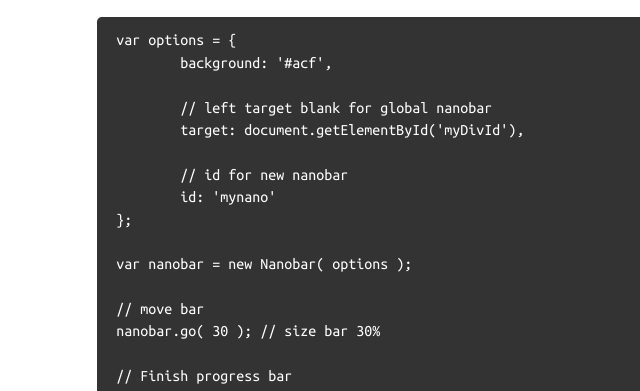
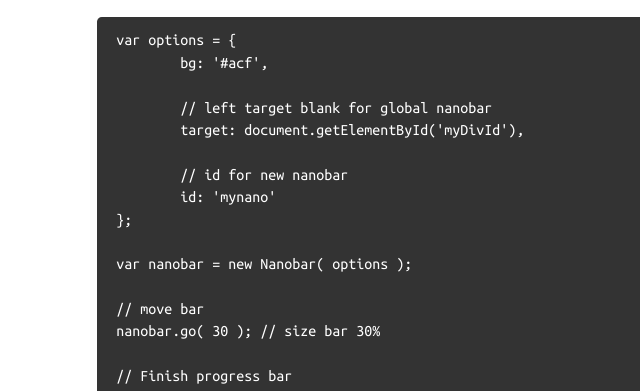
Before and after one commit to jacoborus/nanobar, a plain HTML site: page index.html in a window 1280 px wide. Shown: the part 557-948 px from the top of the page, 143-783 px from the left. Drawn offline with Linux system fonts and the light colour scheme.

Commit message:
updated to 0.0.2

```diff
--- a/index.html
+++ b/index.html
@@ -34,7 +34,7 @@
 			<br>
 			<h2>Example</h2>
 			<pre class="full"><code>var options = {
-	background: '#acf',
+	bg: '#acf',
 
 	// left target blank for global nanobar
 	target: document.getElementById('myDivId'),
--- a/js/nanobar.js
+++ b/js/nanobar.js
@@ -112,9 +112,3 @@
 Nanobar.prototype.go = function (p) {
 	this.bar.style.width = p + '%';
 };
-
-
-// Expose module if needed
-if (typeof module === 'object' && module.exports && module.exports._builtinLibs){
-	module.exports = Nanobar;
-}
```
